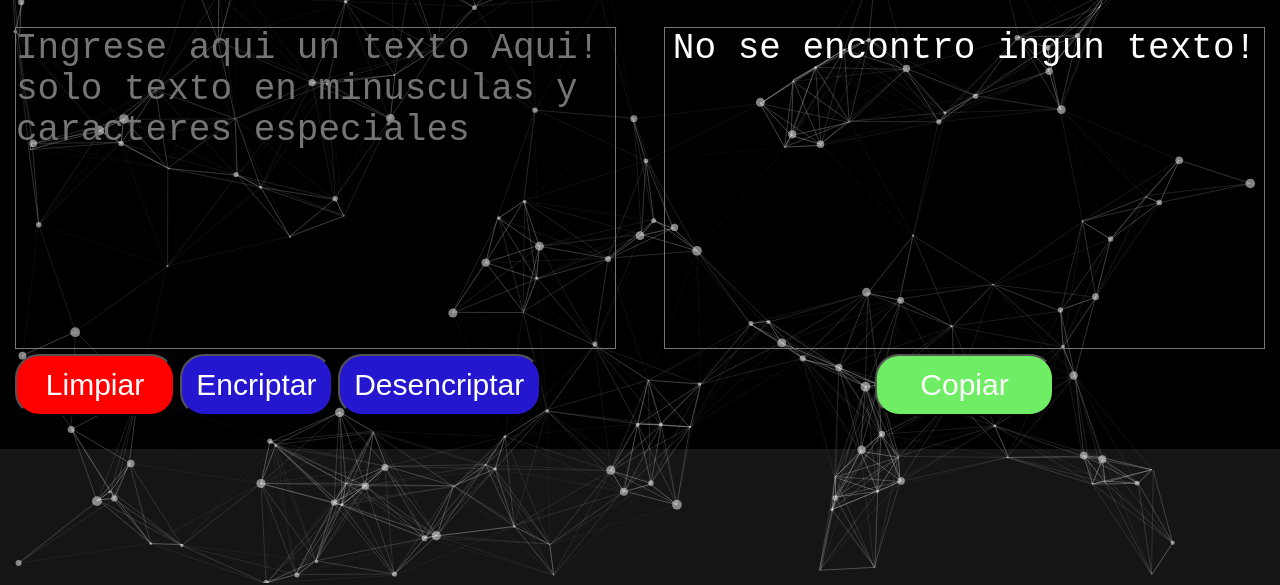
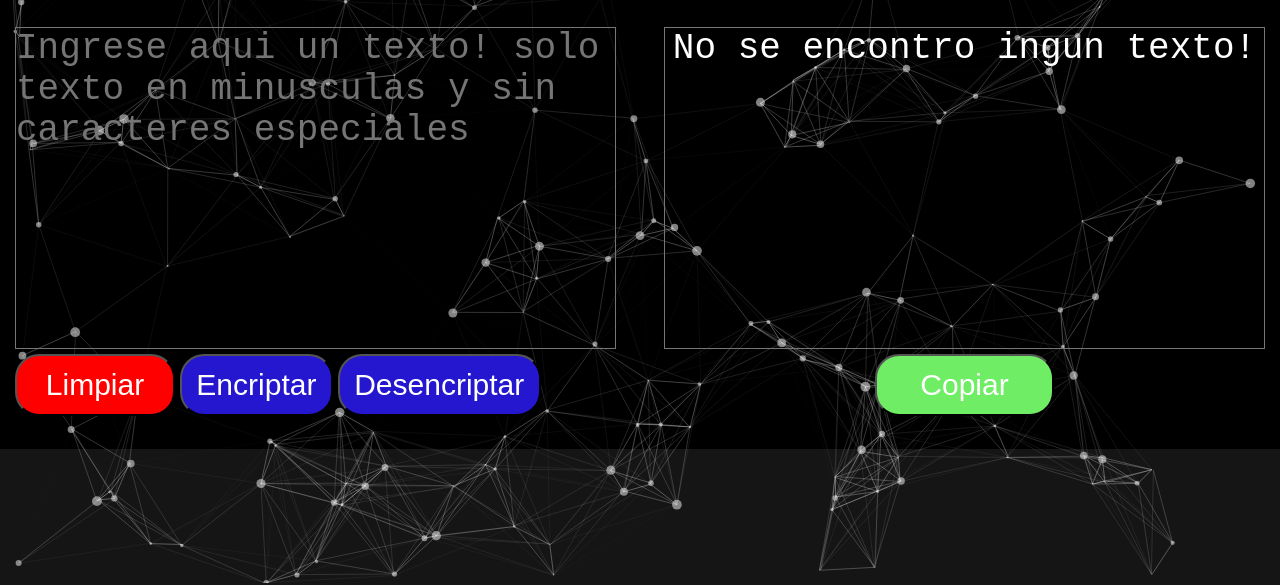
Before and after one commit to miradom51/desencripatador-challenger1-one, a plain HTML site: page index.html in a window 1280 px wide. Shown: the part 217-802 px from the top of the page. Drawn offline with Linux system fonts and the light colour scheme; animation ran at ten frames a second.

Commit message:
Update index.html

```diff
--- a/index.html
+++ b/index.html
@@ -23,7 +23,7 @@
 
         <div class="lado-right">
             <h2 class="title1">TEXTO</h1>
-                <textarea class="input1"  id="input-Area" type="text" placeholder="Ingrese aqui un texto Aqui! solo texto en minusculas y caracteres especiales "></textarea>
+                <textarea class="input1"  id="input-Area" type="text" placeholder="Ingrese aqui un texto! solo texto en minusculas y sin caracteres especiales "></textarea>
 
                 <button class="button1" title="limpiar" type="button" id="limpiarb" onclick="limpiar()">Limpiar</button>
 
```
